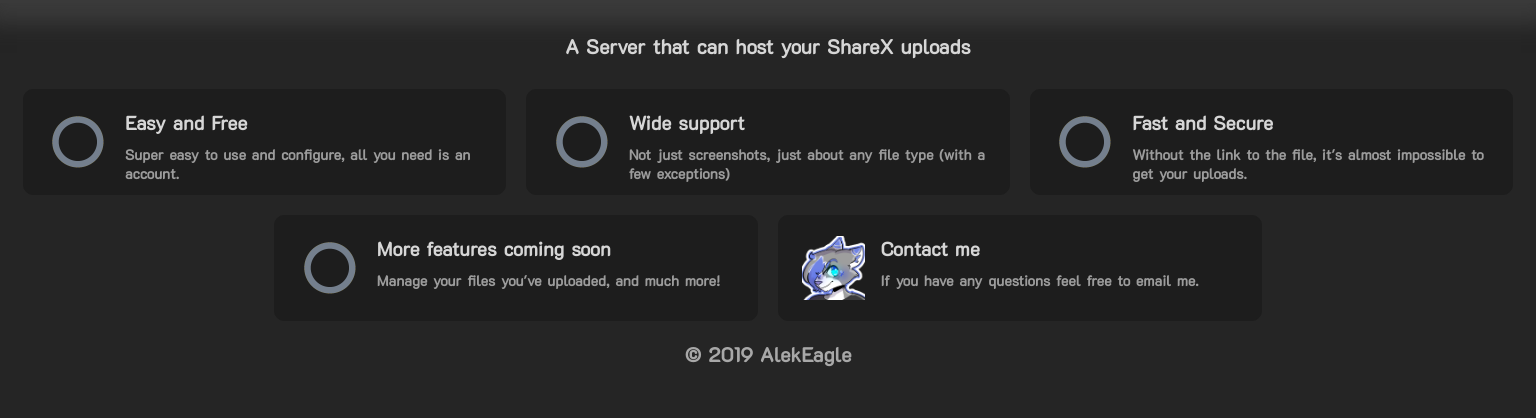
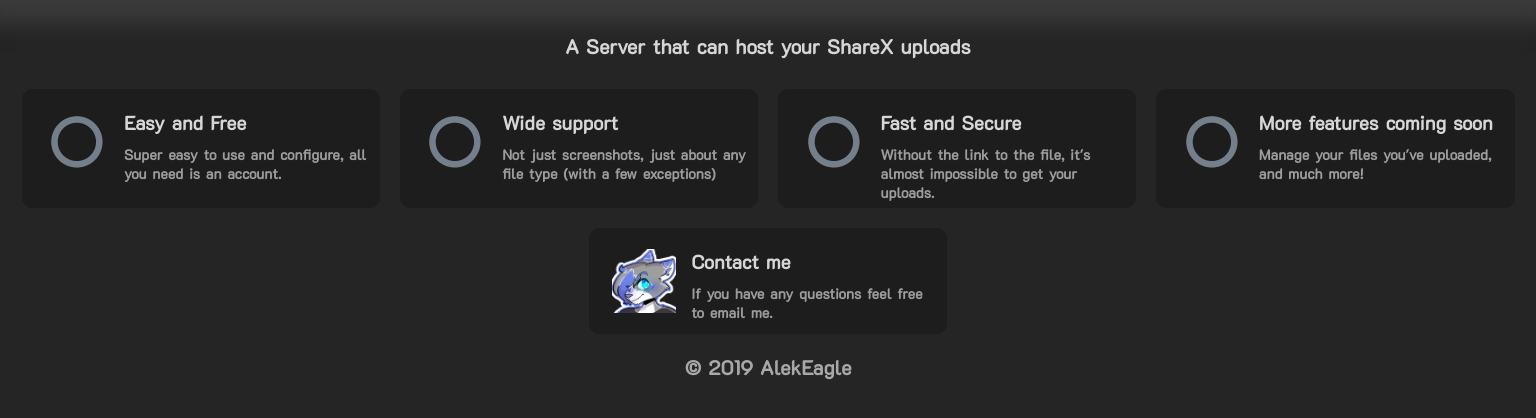
Before and after one commit to AlekEagle/sharex-server, a website: page root/index.html in a window 1536 px wide. Shown: the part 142-560 px from the top of the page. Drawn offline with Linux system fonts and the light colour scheme.

Commit message:
revert some changes and added support for wider

```diff
--- a/root/assets/css/universal.css
+++ b/root/assets/css/universal.css
@@ -592,9 +592,15 @@
   }
 }
 
-@media screen and (min-width: 1153px) {
+@media screen and (min-width: 1153px) and (max-width: 1366px) {
   .project {
     width: calc((100vw - (22px * 3 + (5px * 14))) / 3);
+  }
+}
+
+@media screen and (min-width: 1367px) {
+  .project {
+    width: calc((100vw - (22px * 3 + (5px * 21))) / 4);
   }
 }
 
```
